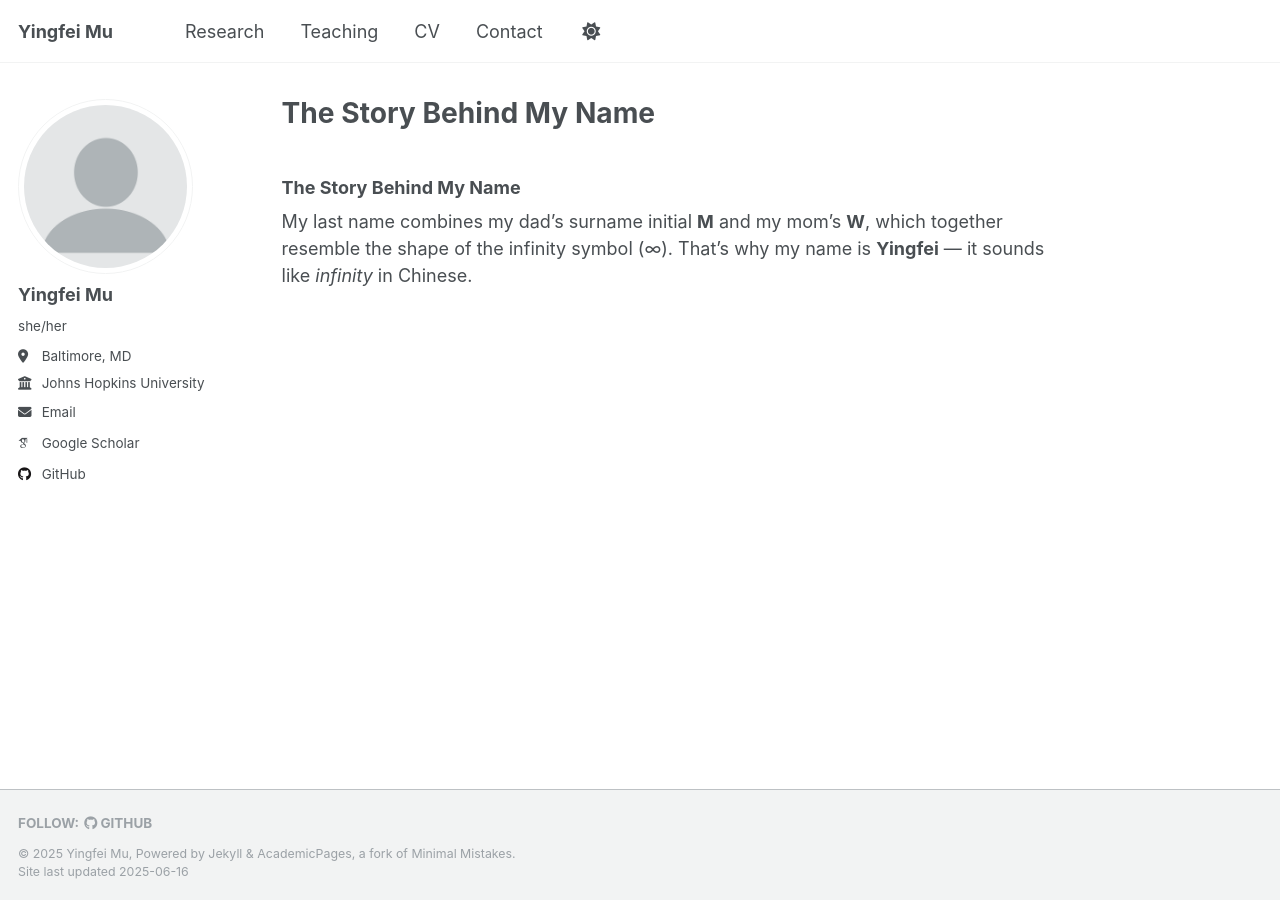
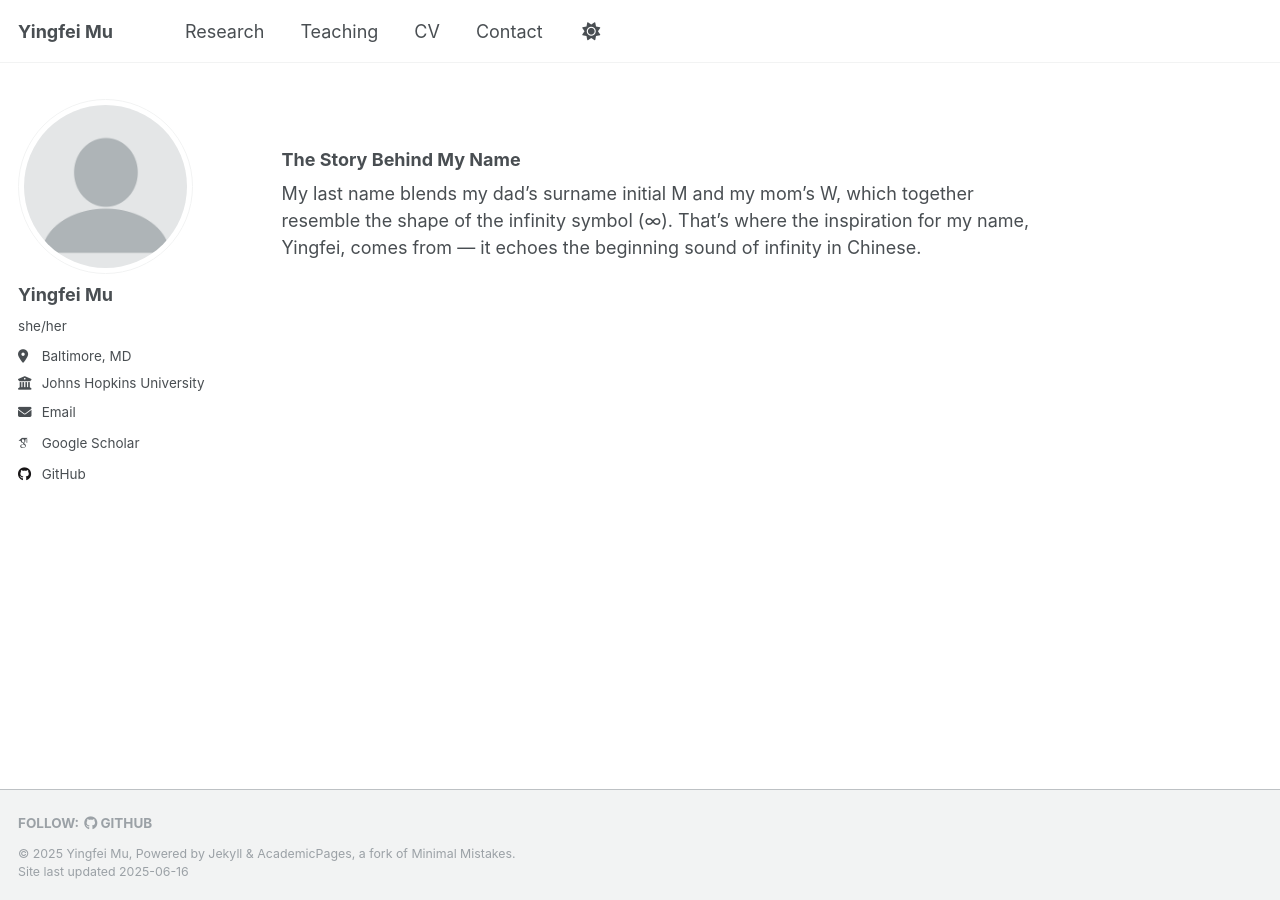
Before and after one commit to InfiniteMu/infinitemu.github.io, a Jekyll site: the page built from _pages/name-story.md, in a window 1280 px wide. Built offline with Jekyll 4.4.1, drawn with Linux system fonts in a browser that asks for light colours; some web fonts are replaced.

Commit message:
Update name-story.md

```diff
--- a/_pages/name-story.md
+++ b/_pages/name-story.md
@@ -1,5 +1,5 @@
 ---
-title: "The Story Behind My Name"
+title: " "
 permalink: /name-story/
 layout: single
 author_profile: true
@@ -7,4 +7,4 @@ author_profile: true
 
 ### The Story Behind My Name
 
-My last name combines my dad’s surname initial **M** and my mom’s **W**, which together resemble the shape of the infinity symbol (∞). That’s why my name is **Yingfei** — it sounds like *infinity* in Chinese.
+My last name blends my dad’s surname initial M and my mom’s W, which together resemble the shape of the infinity symbol (∞). That’s where the inspiration for my name, Yingfei, comes from — it echoes the beginning sound of infinity in Chinese.
```
